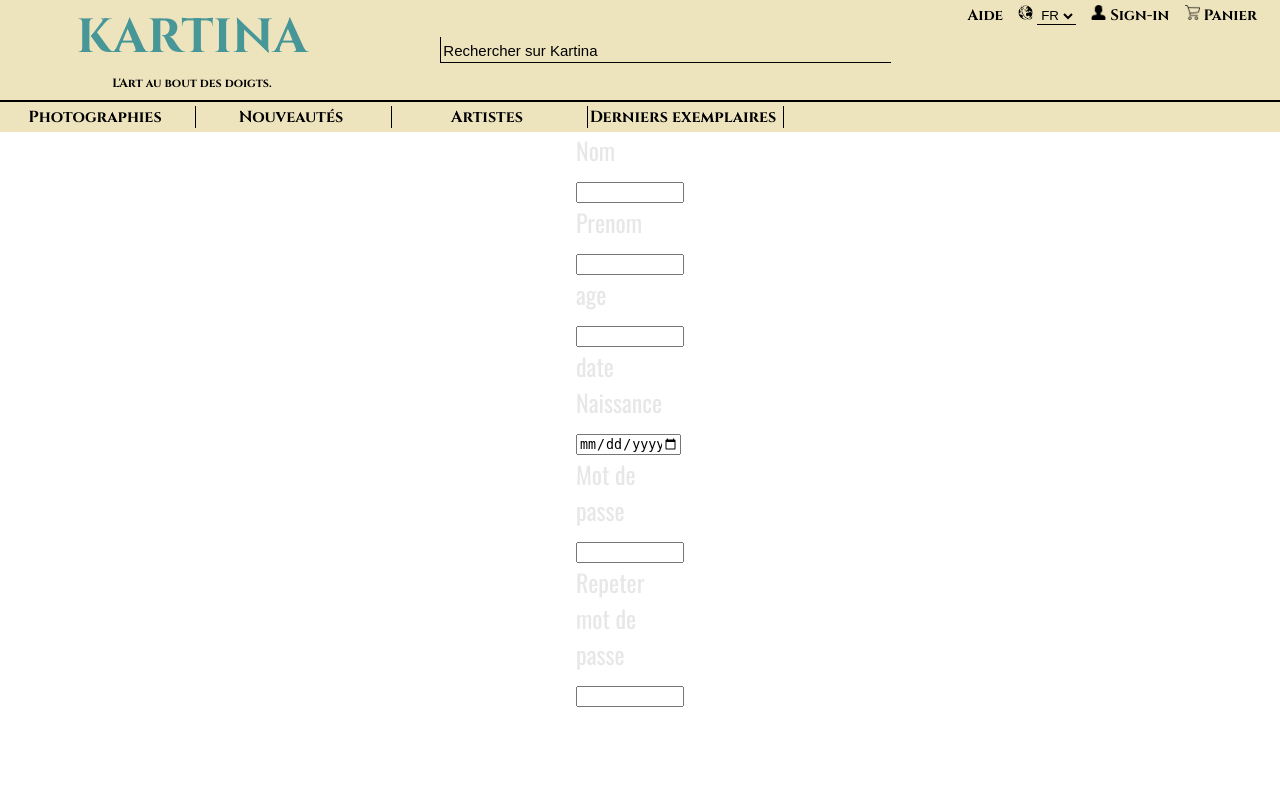
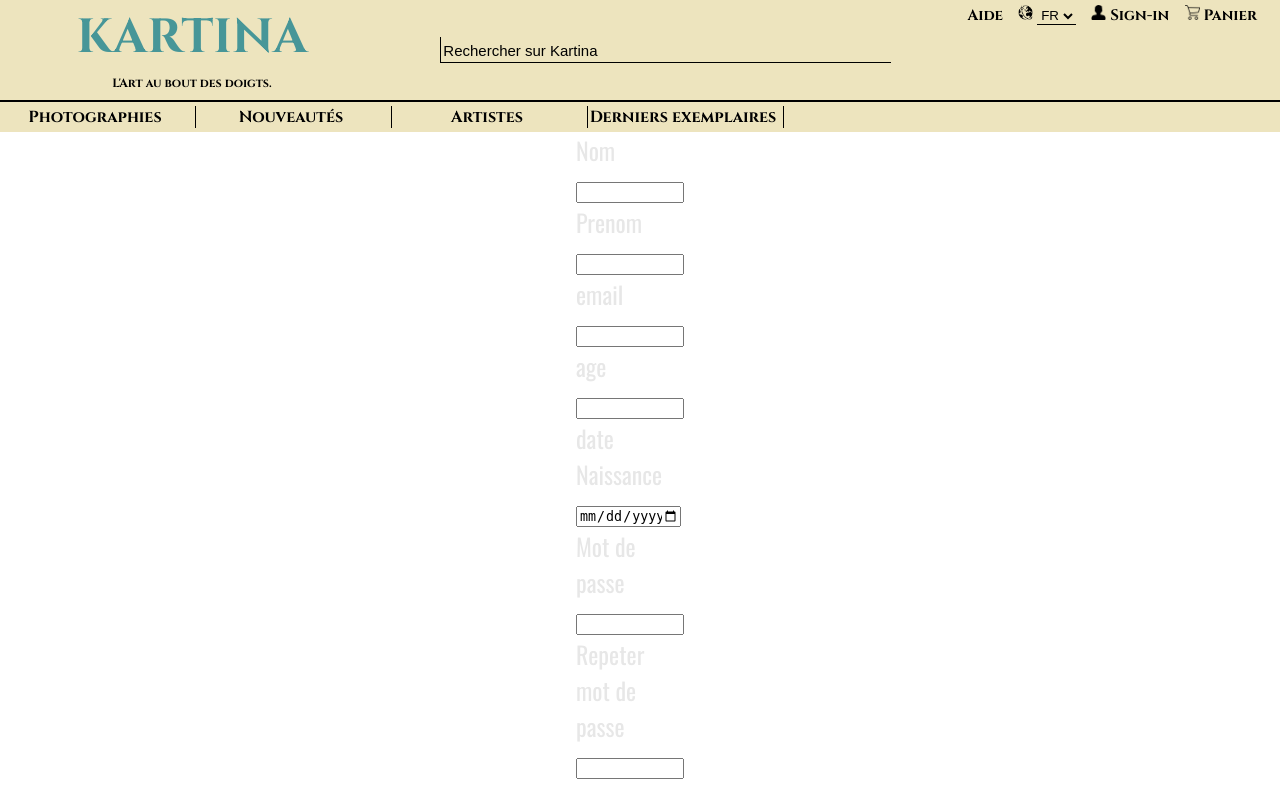
Before and after one commit to merlinkoma/kartina-reborn, a PHP site: page /Aide/inscription.php in a window 1280 px wide; the page is wider, and only the part inside the window is pictured. Run offline with PHP 8.4, Linux system fonts and the light colour scheme; data that the repository does not hold is empty.

Commit message:
commit creation compte user

```diff
--- a/inscription.php
+++ b/inscription.php
@@ -2,7 +2,9 @@
 require './partials/header.php';
 if( !empty($_POST)){
     if (!empty($_POST['name'])&& !empty($_POST['firstname']) && !empty($_POST['age'])&& !empty($_POST['motDePasse'])){
-
+            if(filter_var($_POST['email'],FILTER_VALIDATE_EMAIL)){
+                    echo 'l\'adresse email est validée' ;
+            }
     }
 
 }
@@ -33,6 +35,8 @@ input{
 <input type="text" name="name" required>
 <label>Prenom</label>
 <input type="text" name="firstname" required>
+<label>email</label>
+<input type="email" name="email">
 <label>age</label>
 <input type="number" name="age">
 <label>date Naissance</label>
```
